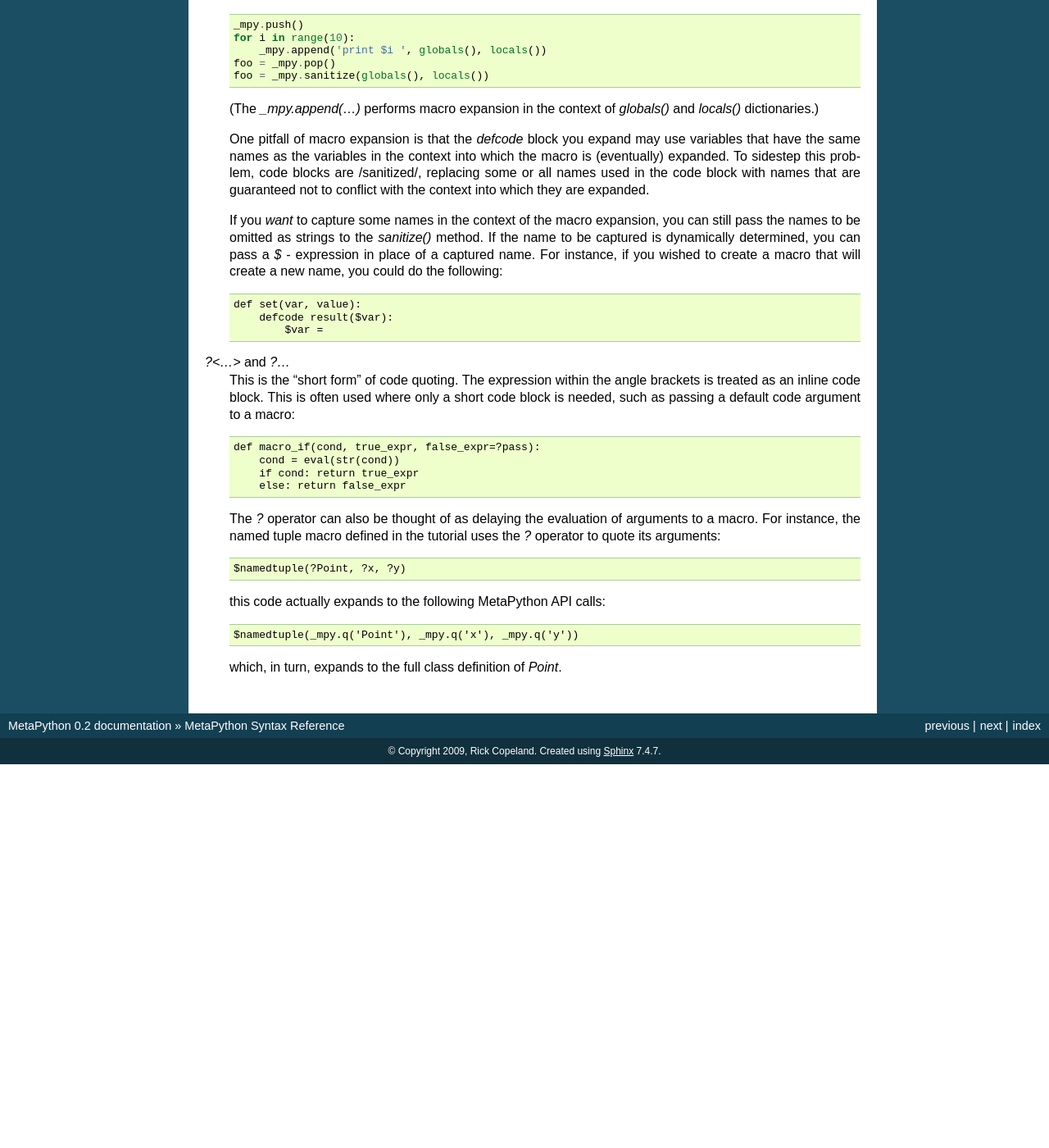
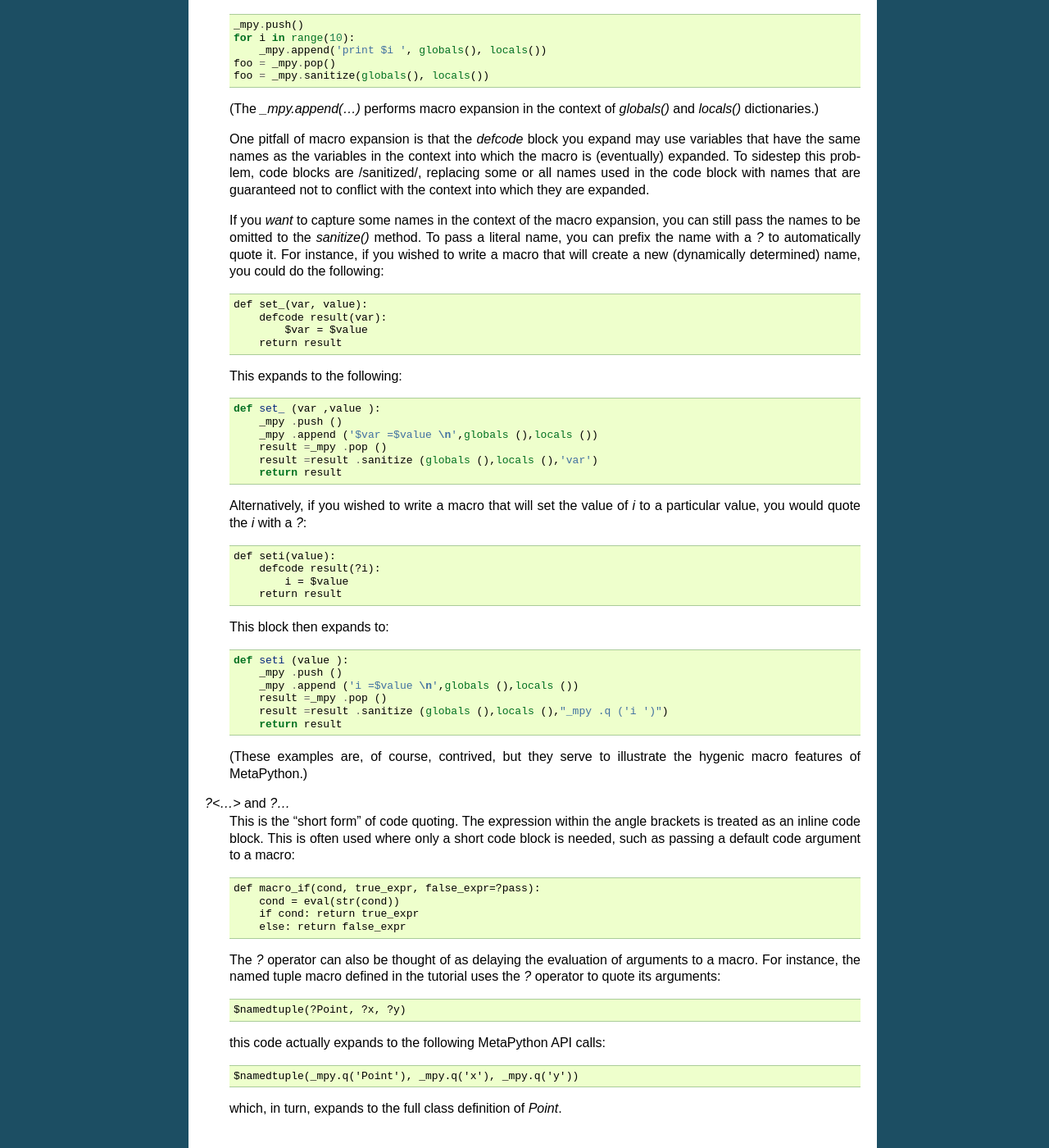
Before and after one commit to refola/metapython, a Sphinx documentation site: the page built from docs/syntax_reference.rst, in a window 1280 px wide and 1400 px high, scrolled down 1369 px. Shown: the whole window at 82% size. Built offline with Sphinx 7.4.7, drawn with Linux system fonts in a browser that asks for light colours; before the commit the page ends 2301 px from its top, so only the background shows below that.

Commit message:
prep release, udpate docs, hygenic macros

```diff
--- a/docs/syntax_reference.rst
+++ b/docs/syntax_reference.rst
@@ -91,16 +91,44 @@ generated.  To that end, MetaPython provides two mechanisms to quote Python code
     expanded.
 
     If you *want* to capture some names in the context of the macro expansion,
-    you can still pass the names to be omitted as strings to the `sanitize()`
-    method.  If the name to be captured is dynamically determined, you can pass
-    a `$` - expression in place of a captured name.  For instance, if you wished
-    to create a macro that will create a new name, you could do the following::
+    you can still pass the names to be omitted to the `sanitize()`
+    method.  To pass a literal name, you can prefix the name with a `?` to
+    automatically quote it.  For instance, if you wished to write a macro that
+    will create a new (dynamically determined) name, you could do the following::
 
-        def set(var, value):
-            defcode result($var):
-                $var =
+        def set_(var, value):
+            defcode result(var):
+                $var = $value
+            return result
 
+    This expands to the following::
 
+        def set_ (var ,value ):
+            _mpy .push ()
+            _mpy .append ('$var =$value \n',globals (),locals ())
+            result =_mpy .pop ()
+            result =result .sanitize (globals (),locals (),'var')
+            return result
+
+    Alternatively, if you wished to write a macro that will set the value of `i`
+    to a particular value, you would quote the `i` with a `?`::
+
+        def seti(value):
+            defcode result(?i):
+                i = $value
+            return result
+
+    This block then expands to::
+
+        def seti (value ):
+            _mpy .push ()
+            _mpy .append ('i =$value \n',globals (),locals ())
+            result =_mpy .pop ()
+            result =result .sanitize (globals (),locals (),"_mpy .q ('i ')")
+            return result
+
+    (These examples are, of course, contrived, but they serve to illustrate the
+    hygenic macro features of MetaPython.)
 
 `?<...>` and `?...`
     This is the "short form" of code quoting.  The expression within the angle
--- a/setup.py
+++ b/setup.py
@@ -1,7 +1,7 @@
 from setuptools import setup, find_packages
 import sys, os
 
-version = '0.2'
+version = '0.2.1'
 
 setup(name='MetaPython',
       version=version,
@@ -31,8 +31,7 @@ definition, expansion, and code instantiation at import-time.
       packages=find_packages(exclude=['ez_setup', 'examples', 'tests']),
       include_package_data=True,
       zip_safe=True,
-      install_requires=[
-      ],
+      install_requires=[],
       entry_points="""
       # -*- Entry points: -*-
       """,
```
Also changed, not shown: 4 other files.
